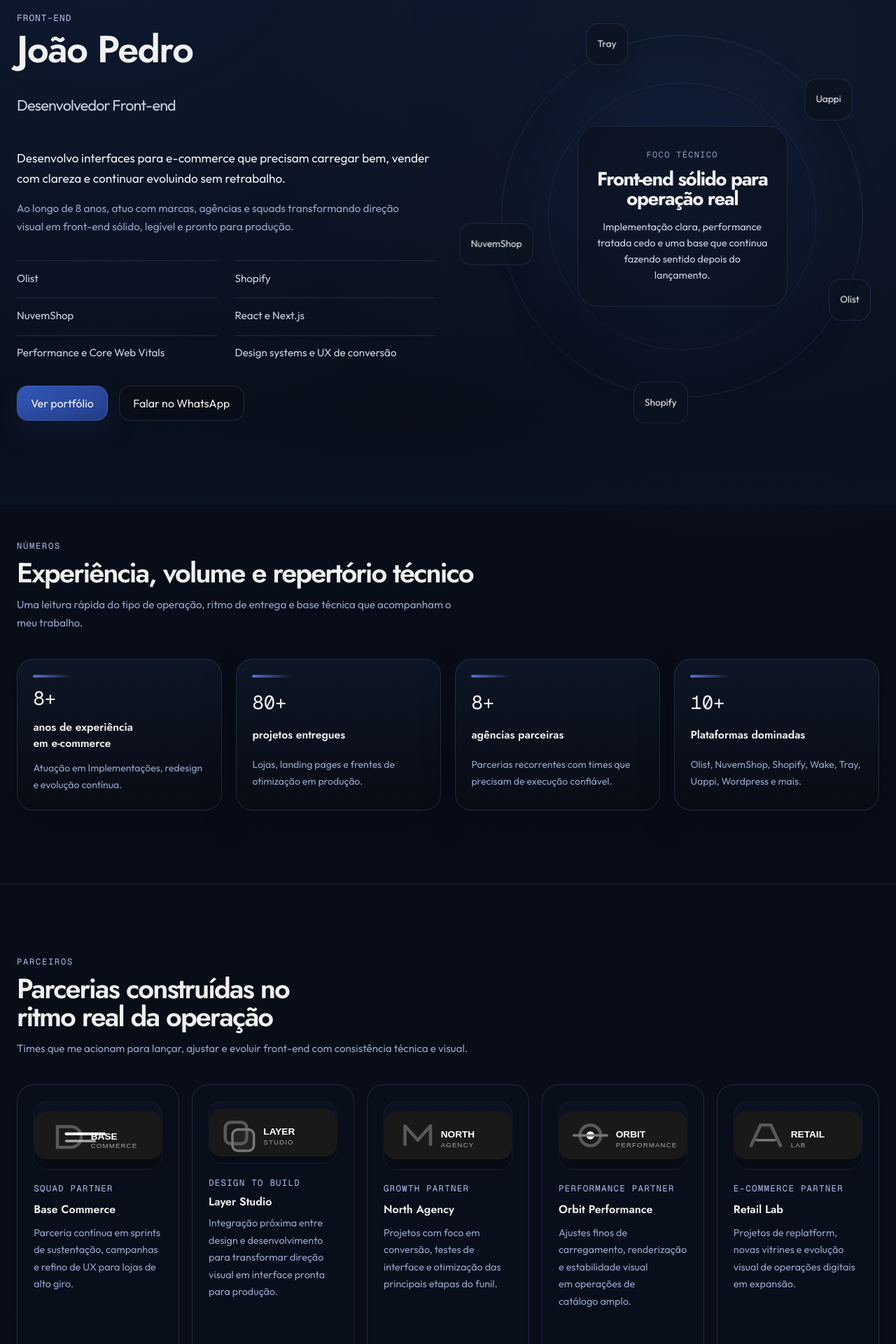
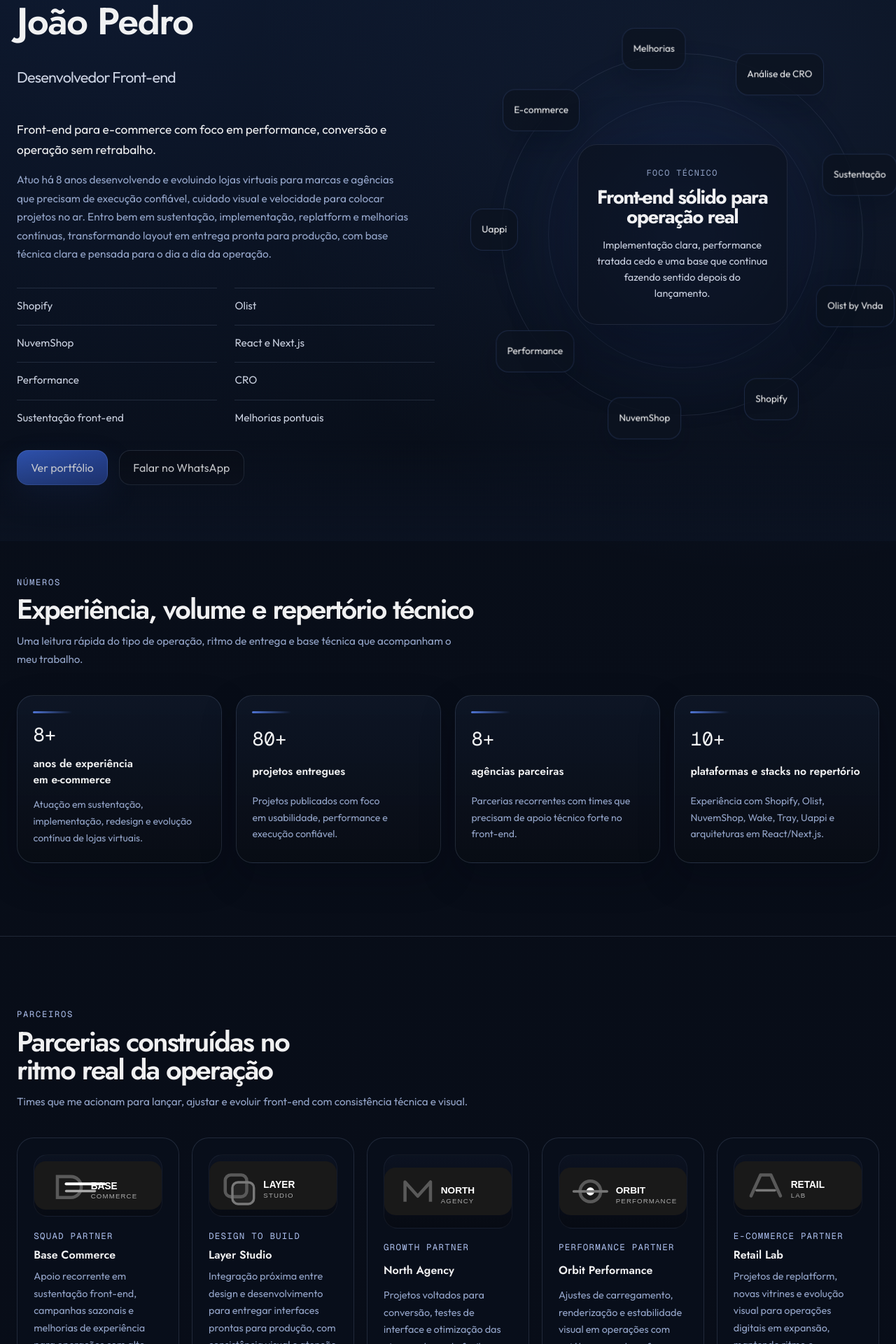
Before and after one commit to joaopedro28/portfolio-pessoal, a Next.js app: page / in a window 1280 px wide. Shown: the part 160-2080 px from the top of the page at 70% size. Built offline with nearby package versions, Linux system fonts and the light colour scheme; no server answers.

Commit message:
feat: alterações na copy do site

```diff
--- a/src/components/sections/portfolio-cta-section.tsx
+++ b/src/components/sections/portfolio-cta-section.tsx
@@ -16,22 +16,21 @@ export function PortfolioCtaSection() {
           <div className={styles.portfolioCtaCopy}>
             <span className={styles.sectionEyebrow}>Portfólio</span>
             <h2 className={styles.portfolioCtaTitle}>
-              O portfólio fica em uma página própria, com foco total nos cases.
+              Projetos desenvolvidos para marcas e agências que precisaram tirar o front‑end do papel com qualidade e ritmo..
             </h2>
             <p className={styles.portfolioCtaDescription}>
-              Na home, o foco fica na apresentação. Na página de portfólio, a
-              leitura vai direto para o trabalho.
+              Aqui você encontra cases com contexto, stack, parceiros e entregas, organizados de forma simples para quem quer avaliar como cada solução foi pensada e executada.
             </p>
           </div>
 
           <div className={styles.portfolioCtaAside}>
-            <ul className={styles.portfolioHighlightList}>
+            {/* <ul className={styles.portfolioHighlightList}>
               {highlights.map((item) => (
                 <li key={item} className={styles.portfolioHighlightItem}>
                   {item}
                 </li>
               ))}
-            </ul>
+            </ul> */}
 
             <Link href="/portfolio" className={styles.buttonPrimary}>
               Abrir portfólio
--- a/src/components/sections/projects-section.tsx
+++ b/src/components/sections/projects-section.tsx
@@ -9,12 +9,6 @@ export function ProjectsSection() {
   return (
     <section className={`${styles.section} ${styles.projectsSection}`}>
       <div className={styles.container}>
-        <SectionHeading
-          eyebrow="Portfólio"
-          title="Projetos desenvolvidos para operações que pedem clareza, ritmo e estabilidade"
-          description="Cases com contexto, stack e entregáveis apresentados de forma direta."
-        />
-
         <div className={styles.projectsGrid}>
           {projects.map((project, index) => {
             const partner = getPartnerBySlug(project.partnerSlug);
--- a/src/data/portfolio.ts
+++ b/src/data/portfolio.ts
@@ -68,27 +68,36 @@ export const navItems: NavItem[] = [
 ];
 
 export const heroData = {
-  eyebrow: "Front-end",
+  // Ajuste de posicionamento: enfatiza o foco em e-commerce e apresenta o serviço de forma mais comercial
+  eyebrow: "Freelancer especializado em e-commerce",
   lead:
-    "Desenvolvo interfaces para e-commerce que precisam carregar bem, vender com clareza e continuar evoluindo sem retrabalho.",
+    "Front-end para e-commerce com foco em performance, conversão e operação sem retrabalho.",
+  // Complementa o texto de apoio com contexto de experiência, tipos de serviço oferecidos e clareza de processo
   support:
-    "Ao longo de 8 anos, atuo com marcas, agências e squads transformando direção visual em front-end sólido, legível e pronto para produção.",
+    "Atuo há 8 anos desenvolvendo e evoluindo lojas virtuais para marcas e agências que precisam de execução confiável, cuidado visual e velocidade para colocar projetos no ar. Entro bem em sustentação, implementação, replatform e melhorias contínuas, transformando layout em entrega pronta para produção, com base técnica clara e pensada para o dia a dia da operação.",
+  // Lista reorganizada de especialidades com foco em plataformas, stack e serviços essenciais
   specialties: [
+    "Shopify",
     "Olist",
-    "Shopify",
     "NuvemShop",
     "React e Next.js",
-    "Performance e Core Web Vitals",
-    "Design systems e UX de conversão",
+    "Performance",
+    "CRO",
+    "Sustentação front-end",
+    "Melhorias pontuais",
   ],
 };
 
 export const heroOrbitItems: HeroOrbitItem[] = [
-  { label: "Olist", orbit: 2, angle: 5 },
-  { label: "Shopify", orbit: 2, angle: 75 },
-  { label: "NuvemShop", orbit: 2, angle: 150 },
-  { label: "Tray", orbit: 2, angle: 225 },
-  { label: "Uappi", orbit: 2, angle: 300 },
+  { label: "Olist by Vnda", orbit: 2, angle: 1 },
+  { label: "Shopify", orbit: 2, angle: 40 },
+  { label: "NuvemShop", orbit: 2, angle: 80 },
+  { label: "Performance", orbit: 2, angle: 120 },
+  { label: "Uappi", orbit: 2, angle: 160 },
+  { label: "E-commerce", orbit: 2, angle: 200 },
+  { label: "Melhorias", orbit: 2, angle: 240 },
+  { label: "Análise de CRO", orbit: 2, angle: 280 },
+  { label: "Sustentação", orbit: 2, angle: 320 },
 ];
 
 export const metricItems: Metric[] = [
@@ -96,25 +105,29 @@ export const metricItems: Metric[] = [
     value: 8,
     suffix: "+",
     label: "anos de experiência em e-commerce",
-    caption: "Atuação em Implementações, redesign e evolução contínua.",
+    // Amplia o escopo da atuação, destacando sustentação e evolução contínua em lojas virtuais
+    caption: "Atuação em sustentação, implementação, redesign e evolução contínua de lojas virtuais.",
   },
   {
     value: 80,
     suffix: "+",
     label: "projetos entregues",
-    caption: "Lojas, landing pages e frentes de otimização em produção.",
+    // Foca nos resultados tangíveis dos projetos em produção
+    caption: "Projetos publicados com foco em usabilidade, performance e execução confiável.",
   },
   {
     value: 8,
     suffix: "+",
     label: "agências parceiras",
-    caption: "Parcerias recorrentes com times que precisam de execução confiável.",
+    // Explica o valor da parceria sob a ótica de apoio técnico especializado
+    caption: "Parcerias recorrentes com times que precisam de apoio técnico forte no front-end.",
   },
   {
     value: 10,
     suffix: "+",
-    label: "Plataformas dominadas",
-    caption: "Olist, NuvemShop, Shopify, Wake, Tray, Uappi, Wordpress e mais.",
+    label: "plataformas e stacks no repertório",
+    // Detalha as plataformas e aponta a expertise em arquiteturas React/Next.js
+    caption: "Experiência com Shopify, Olist, NuvemShop, Wake, Tray, Uappi e arquiteturas em React/Next.js.",
   },
 ];
 
@@ -124,7 +137,8 @@ export const partners: Partner[] = [
     name: "Base Commerce",
     role: "Squad partner",
     summary:
-      "Parceria contínua em sprints de sustentação, campanhas e refino de UX para lojas de alto giro.",
+      // Esclarece o tipo de apoio fornecido em operações de grande volume
+      "Apoio recorrente em sustentação front-end, campanhas sazonais e melhorias de experiência para operações com alto volume de atualização.",
     quote:
       "Confiança para entrar rápido no contexto, resolver o que importa e manter ritmo de entrega.",
     logo: "/partners/base-commerce.svg",
@@ -140,7 +154,8 @@ export const partners: Partner[] = [
     name: "Layer Studio",
     role: "Design to build",
     summary:
-      "Integração próxima entre design e desenvolvimento para transformar direção visual em interface pronta para produção.",
+      // Foca na entrega de interfaces prontas com consistência visual e atenção à acessibilidade
+      "Integração próxima entre design e desenvolvimento para entregar interfaces prontas para produção, com consistência visual e atenção a acessibilidade.",
     quote:
       "Execução refinada, consistente com o layout e sem abrir mão de acessibilidade.",
     logo: "/partners/layer-studio.svg",
@@ -156,7 +171,8 @@ export const partners: Partner[] = [
     name: "North Agency",
     role: "Growth partner",
     summary:
-      "Projetos com foco em conversão, testes de interface e otimização das principais etapas do funil.",
+      // Acentua a ênfase em conversão e experimentação contínua ao longo do funil
+      "Projetos voltados para conversão, testes de interface e otimização das etapas-chave do funil.",
     quote:
       "Boa leitura de negócio e velocidade para transformar hipótese em entrega mensurável.",
     logo: "/partners/north-agency.svg",
@@ -172,7 +188,8 @@ export const partners: Partner[] = [
     name: "Orbit Performance",
     role: "Performance partner",
     summary:
-      "Ajustes finos de carregamento, renderização e estabilidade visual em operações de catálogo amplo.",
+      // Destaca o foco em impacto real e em operações com catálogos extensos
+      "Ajustes de carregamento, renderização e estabilidade visual em operações com catálogos amplos e foco em impacto real.",
     quote:
       "Foco técnico com visão prática sobre impacto real em experiência e receita.",
     logo: "/partners/orbit-performance.svg",
@@ -188,7 +205,8 @@ export const partners: Partner[] = [
     name: "Retail Lab",
     role: "E-commerce partner",
     summary:
-      "Projetos de replatform, novas vitrines e evolução visual de operações digitais em expansão.",
+      // Aponta para o ritmo e a qualidade mantidos em projetos de expansão
+      "Projetos de replatform, novas vitrines e evolução visual para operações digitais em expansão, mantendo ritmo e qualidade.",
     quote:
       "Parceria sólida para acelerar lançamentos sem perder padrão de qualidade.",
     logo: "/partners/retail-lab.svg",
@@ -207,7 +225,8 @@ export const projects: Project[] = [
     name: "Replatform Shopify Plus",
     segment: "Moda premium",
     summary:
-      "Redesenho front-end para uma operação de moda com foco em velocidade, consistência visual e autonomia comercial.",
+      // Realça objetivos claros: experiência mobile, ritmo de campanhas e base previsível para evolução
+      "Redesenho front-end de uma operação de moda premium, com foco em melhorar a experiência mobile, acelerar campanhas e criar uma base mais previsível para evolução da loja.",
     overview:
       "Uma base visual mais sólida, componentes reutilizáveis e performance tratada como parte do produto, não como etapa final.",
     impact: [
@@ -230,7 +249,8 @@ export const projects: Project[] = [
     name: "Storefront Next Commerce",
     segment: "Cosméticos D2C",
     summary:
-      "Storefront headless com narrativa editorial, filtros enxutos e uma experiência visual pensada para reforçar marca e conversão.",
+      // Sinaliza a implementação em Next.js e descreve melhor a navegação entre seções da loja
+      "Implementação de storefront em Next.js com foco em marca, organização de conteúdo e uma navegação mais eficiente entre coleção, categoria e produto.",
     overview:
       "O projeto equilibra atmosfera de marca com uma arquitetura front-end robusta, preparada para expansão de catálogo e campanhas.",
     impact: [
@@ -253,7 +273,8 @@ export const projects: Project[] = [
     name: "Portal B2B escalável",
     segment: "Distribuição e catálogo técnico",
     summary:
-      "Portal de catálogo com grande volume de SKUs, foco em desempenho e clareza para jornadas consultivas de compra.",
+      // Explica a estrutura do portal ressaltando desempenho, usabilidade e base para crescimento
+      "Estruturação de um portal com grande volume de SKUs, priorizando desempenho, usabilidade em jornadas técnicas e uma base sólida para crescimento do catálogo.",
     overview:
       "Uma experiência mais limpa para consulta de produtos, filtros avançados e área autenticada com base pronta para evolução contínua.",
     impact: [
@@ -274,11 +295,14 @@ export const projects: Project[] = [
 ];
 
 export const contactData = {
-  title: "Vamos conversar sobre a próxima entrega?",
+  // Chamada mais direta para quem precisa de apoio especializado no front-end
+  title: "Precisa de apoio no front-end do seu e-commerce?",
+  // Esclarece os tipos de serviço oferecidos e reforça a forma de atuação
   description:
-    "Se você precisa de alguém para tocar o front-end com clareza técnica, bom ritmo e cuidado visual, eu posso entrar no projeto.",
+    "Posso atuar em sustentação, implementação, replatform ou melhorias pontuais, entrando no projeto com visão técnica, cuidado visual e foco em execução.",
+  // Incentiva o contato pelo canal mais rápido e oferece alternativa
   note:
-    "O WhatsApp é o canal principal. Se preferir, o e-mail também fica disponível.",
+    "O caminho mais rápido é pelo WhatsApp. Se preferir, também pode me chamar por e-mail.",
 };
 
 export function getPartnerBySlug(slug: string) {
--- a/src/styles/portfolio.module.css
+++ b/src/styles/portfolio.module.css
@@ -450,6 +450,15 @@
   text-transform: uppercase;
 }
 
+.portfolioEyebrow {
+  color: #adc0ee;
+  font-size: 0.76rem;
+  font-family: var(--font-geist-mono), monospace;
+  letter-spacing: 0.14em;
+  text-transform: uppercase;
+  text-align: center;
+}
+
 .sectionTitle {
   font-size: clamp(1.75rem, 3.1vw, 2.5rem);
   line-height: 1.02;
@@ -677,20 +686,23 @@
 .portfolioHeroInner {
   display: grid;
   gap: 1rem;
-  max-width: 52rem;
+  max-width: 82rem;
+  justify-content: center;
 }
 
 .portfolioHeroTitle {
   font-size: clamp(2.1rem, 4.2vw, 3.4rem);
   line-height: 0.98;
   letter-spacing: -0.06em;
+  text-align: center;
 }
 
 .portfolioHeroDescription {
-  max-width: 40rem;
+  max-width: 82rem;
   color: var(--foreground-muted);
   font-size: 0.96rem;
   line-height: 1.72;
+  text-align: center;
 }
 
 .projectsSection {
@@ -851,7 +863,7 @@
 .contactPanel {
   position: relative;
   display: grid;
-  grid-template-columns: minmax(0, 1.15fr) minmax(320px, 0.85fr);
+  grid-template-columns: minmax(0, 1.65fr) minmax(320px, 0.85fr);
   gap: 2rem;
   overflow: hidden;
   padding: 2.4rem;
@@ -904,8 +916,9 @@
 }
 
 .contactActions {
-  display: grid;
+  display: flex;
   align-content: center;
+  flex-wrap: wrap;
   gap: 0.9rem;
   justify-items: start;
 }
@@ -914,6 +927,7 @@
   display: grid;
   gap: 0.3rem;
   margin-top: 0.55rem;
+  width: 100%;
 }
 
 .contactLabel {
@@ -1086,6 +1100,7 @@
 }
 
 @media (max-width: 1180px) {
+
   .heroGrid,
   .portfolioCtaPanel,
   .contactPanel,
@@ -1265,6 +1280,7 @@
 }
 
 @media (prefers-reduced-motion: reduce) {
+
   .projectCard:hover,
   .projectCard:focus-within,
   .buttonPrimary:hover,
```
Also changed, not shown: src/app/portfolio/page.tsx (+3 -5 lines).
